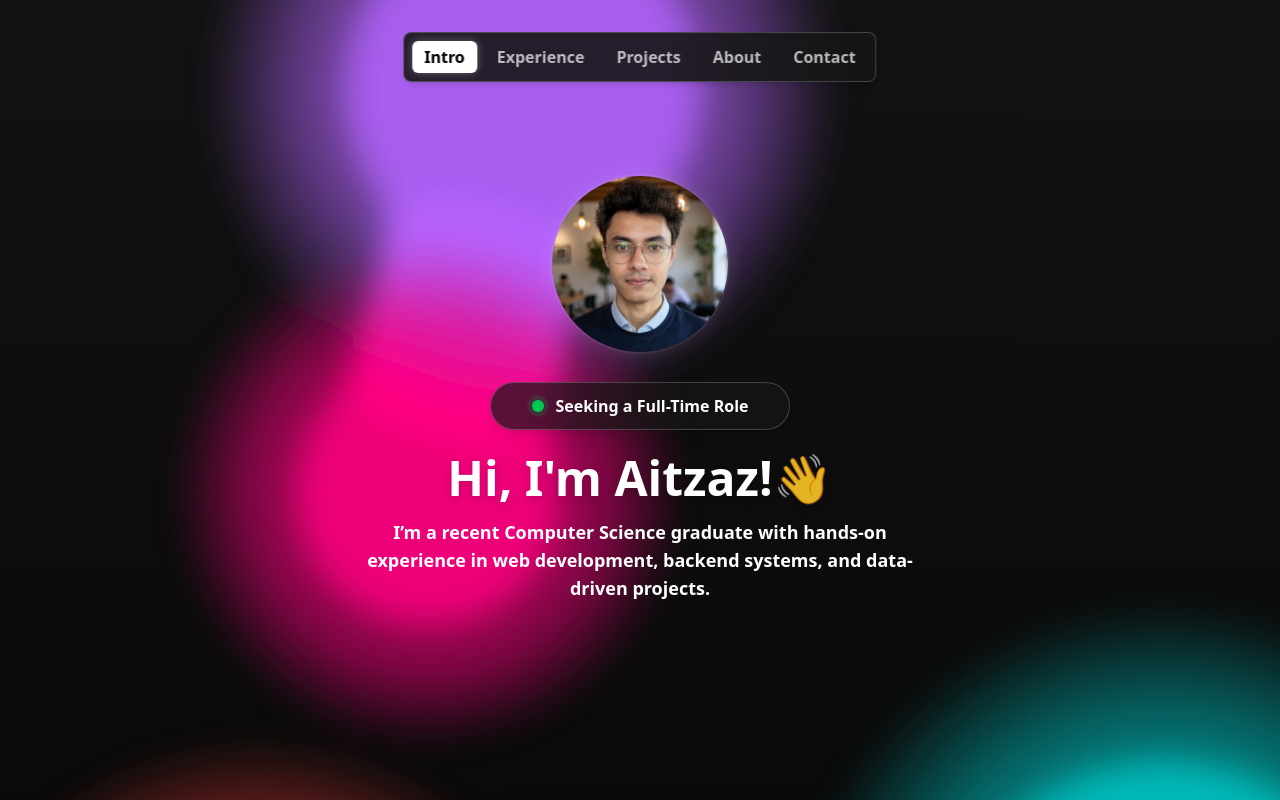
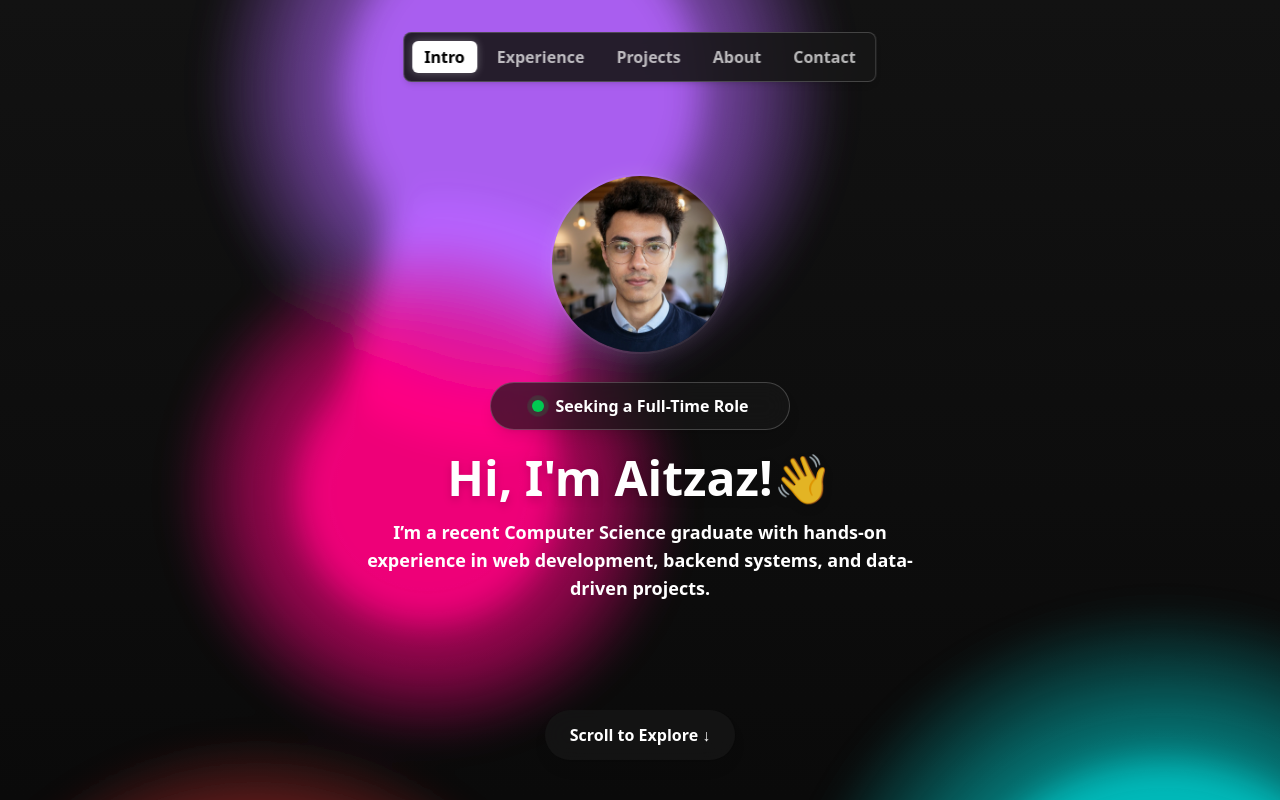
Before and after one commit to aitzaz-qadir/portfolio-website, a React (Vite) app: page / in a window 1280 px wide. Shown: the top 800 px of the page. Built offline with nearby package versions, Linux system fonts and the light colour scheme.

Commit message:
- Added button

```diff
--- a/src/App.jsx
+++ b/src/App.jsx
@@ -129,7 +129,7 @@ function App() {
       {/* Hero Section */}
       <div
         id="intro"
-        className="min-h-screen flex flex-col items-center justify-center text-white px-4"
+        className="relative min-h-screen flex flex-col items-center justify-center text-white px-4"
       >
         <div
           id="profile"
@@ -163,6 +163,12 @@ function App() {
           I’m a recent Computer Science graduate with hands-on experience in web
           development, backend systems, and data-driven projects.
         </p>
+        <button
+          onClick={() => scrollToSection('experience')}
+          className="scroll-button group absolute bottom-10 px-6 py-3 font-semibold text-white backdrop-blur-md bg-neutral-900/70 border border-transparent rounded-full shadow-lg"
+        >
+          <span className="relative z-10">Scroll to Explore ↓</span>
+        </button>
       </div>
       <div
         id="experience"
```
